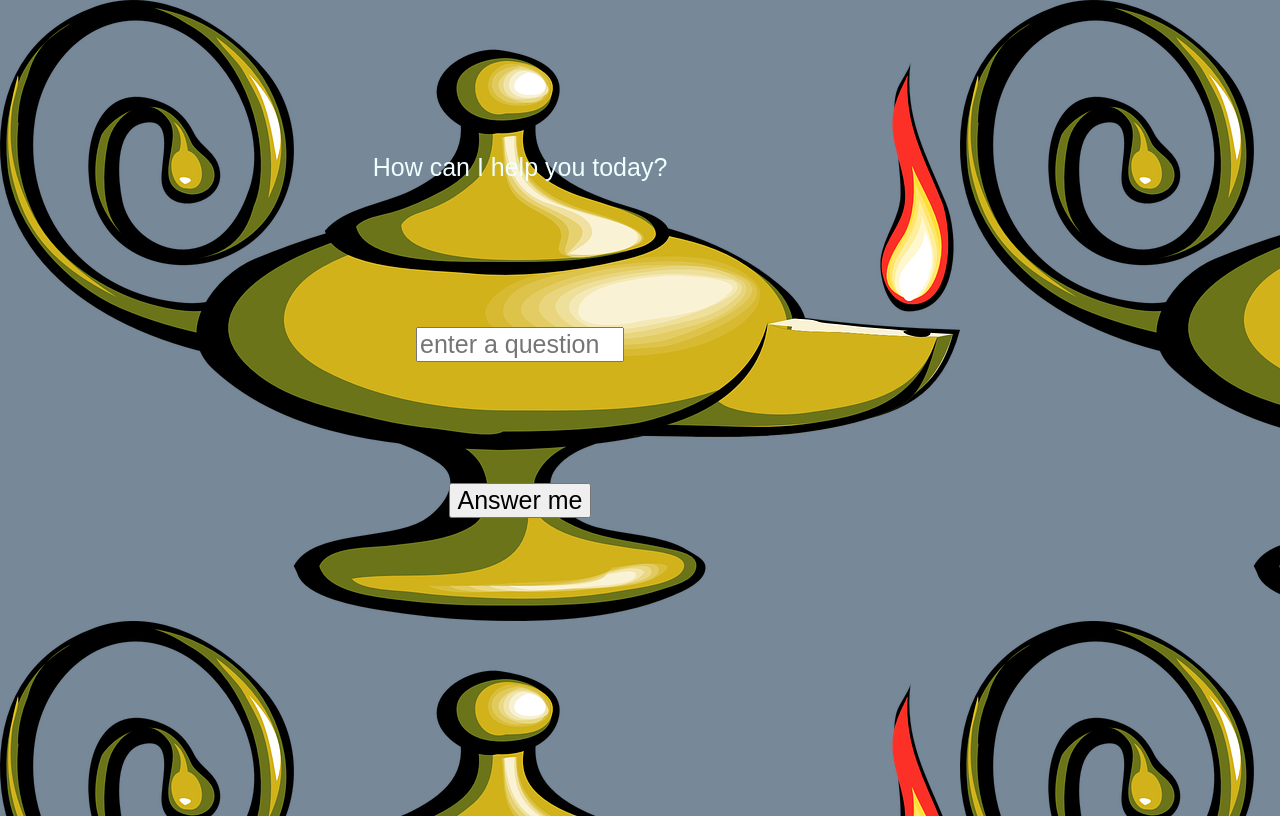
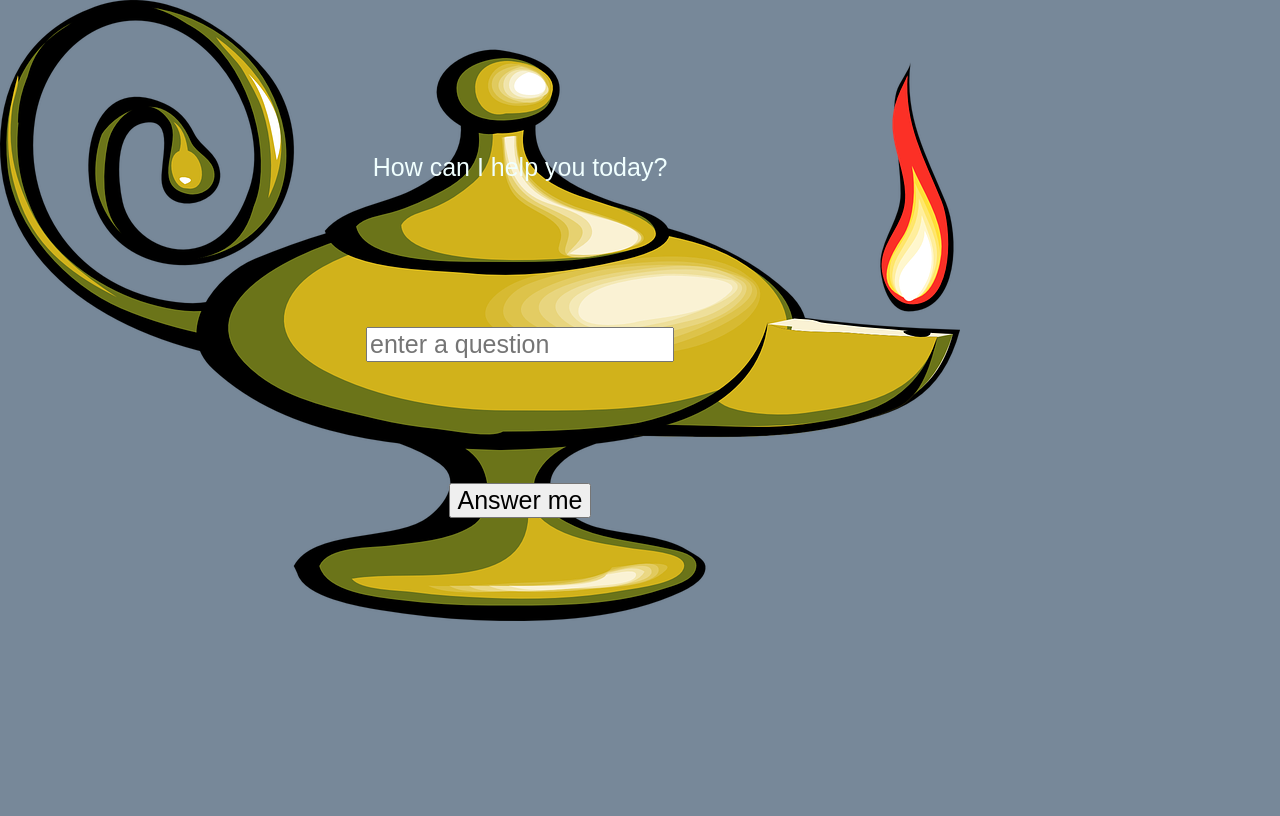
Before and after one commit to NicholasB85/Chance, a plain HTML site: page index.html in a window 1280 px wide. Drawn offline with Linux system fonts and the light colour scheme.

Commit message:
fixed the lamp

```diff
--- a/main.css
+++ b/main.css
@@ -8,6 +8,7 @@ body {
     flex-wrap: wrap;
     align-items: center;
     background-image: url(magic.png);
+    background-repeat: no-repeat;
     background-color: lightslategray;
     color: azure;
 }
@@ -19,6 +20,6 @@ p, input, button {
     font-size: 25px;
   }
   input {
-    width: 200px;
+    width: 300px;
 
   }
```
